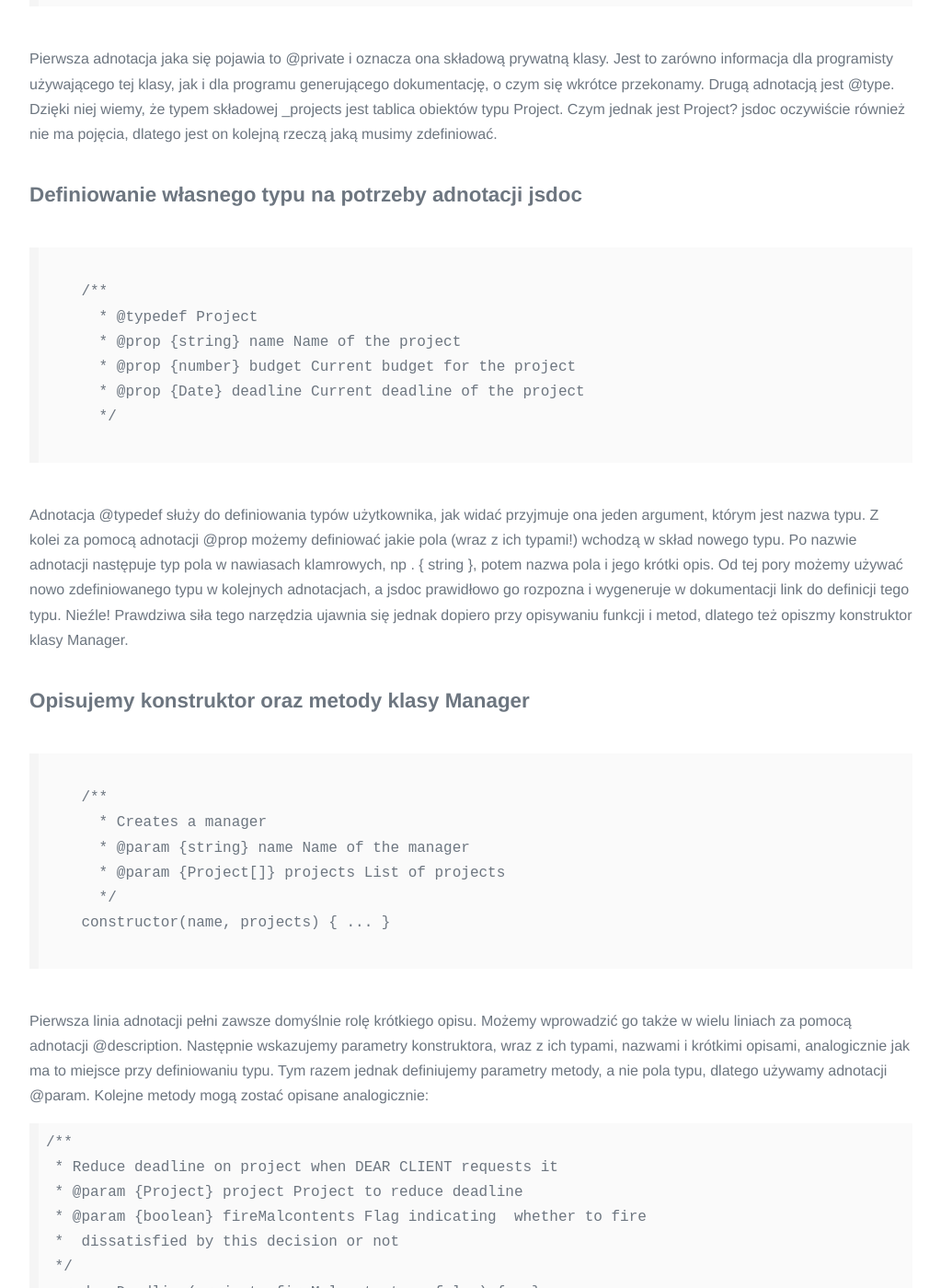
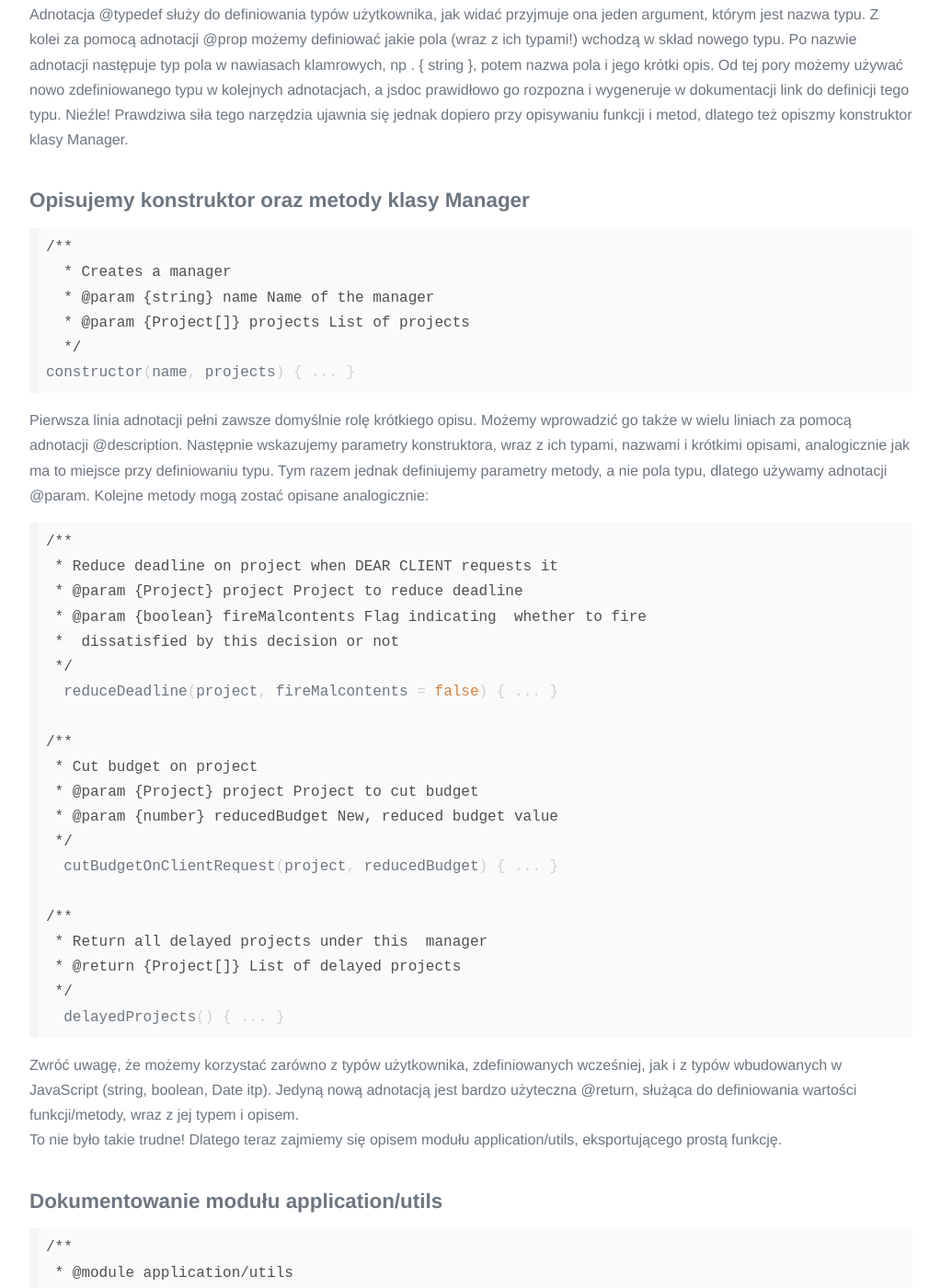
Before and after one commit to Nitrooos/Nitrooos.github.io, a Jekyll site: the page built from _posts/2019-03-27-jsdoc.html, in a window 1280 px wide and 1400 px high, scrolled down 2774 px. Shown: the whole window at 92% size, without its empty margins (128-1151 px from the left). Built offline with Jekyll 4.4.1, drawn with Linux system fonts in a browser that asks for light colours; some of the changed text lies outside the part shown.

Commit message:
[NIT] Enable sytax highlighting in all posts

```diff
--- a/_posts/2019-03-27-jsdoc.html
+++ b/_posts/2019-03-27-jsdoc.html
@@ -18,47 +18,42 @@
 <p>Jak często zdarzało się Wam tracić czas na zrozumienie kodu napisanego tak niejasno, że jego jakość ociera się o sabotaż? Czy nie byłoby wspaniale mieć chociaż opis jego interfejsu, wiedzieć co pożera na wejściu oraz co oznaczają dane produkowane przez niego na wyjściu? To właśnie dla ułatwienia życia programistom w takich (i innych!) przypadkach powstały różne sposoby umieszczania w kodzie (najczęściej w formie komentarze) specjalnych adnotacji, służących opisowi działania danego kawałka kodu (funkcji, modułu, klasy itd). Jednym z takich narzędzi jest dostępny dla JavaScript program jsdoc. </p>
 <h2>Czym jest jsdoc?</h2>
 <p>jsdoc to program, który możemy zainstalować używając managera paczek npm za pomocą prostej komendy:</p>
-<pre>npm install jsdoc --save-dev<br /></pre>
+<pre>
+    npm install jsdoc --save-dev
+</pre>
 <p>Potrafi wykrywać on specjalne adnotacje w kodzie JavaScript, umieszczone jako część komentarza (pomiędzy znakami /** tutaj zawartość do zinterpretowania przez jsdoc */). Adnotacje te opisują np. znaczenie i typy poszczególnych parametrów wywołania funkcji, jej wartość i typ, opisują zastosowanie i zakres odpowiedzialności klasy itp. Wachlarz możliwości jest naprawdę szeroki (co, choć częściowo, postaram się pokazać w tym wpisie). </p>
 <p>Adnotacje w tym kształcie już okazują się przydatne dla programistów, którzy będą pracowali nad naszym kodem w przyszłości, ponieważ lepiej i szybciej zrozumieją intencje autora, to jednak nie wszystko! Narzędzia tego możemy użyć do <strong>generowania dokumentacji kodu</strong> na podstawie samych adnotacji i treści w nich zawartych. Możemy robić to w sposób zautomatyzowany, w formacie gotowych do przeglądania stron HTML. Jakie to ma zastosowanie? Wyobraźmy sobie, że pracujemy nad projektem, z którego potencjalnie (od strony programistycznej) korzystać może wiele osób/organizacji. Interesować je będzie możliwość wykorzystania naszego kodu, jednak bez wgłębiania się w szczegóły implementacji. W takiej sytuacji udostępnienie im dokumentacji jest zbawienne, a dzięki jsdoc możemy wygenerować ją w każdej chwili.</p>
 <h2>Przejdźmy do konkretów!</h2>
 <p>Zaczniemy od stworzenia kodu składającego się z deklaracji klasy wraz z jej metodami oraz prostego modułu i typu. Poniższy kod jest wyłącznie przykładowy, nie należy wyciągać na jego podstawie wniosków dotyczących spojrzenia autora na świat ;) Zadeklarowana zostanie prosta klasa “Manager” z kilkoma metodami, umożliwiającymi obiektom tej klasy sprawne zarządzanie projektami w organizacji:</p>
-<pre>
-  <code>
+{% highlight javascript %}
 class Manager {
   _projects = [];
   _name;
 
-      constructor(name, projects) { … }
-      reduceDeadline(project, fireMalcontents = false) { … }
-      cutBudgetOnClientRequest(project, reducedBudget) { … }
-      delayedProjects() { … }
+  constructor(name, projects) { ... }
+  reduceDeadline(project, fireMalcontents = false) { ... }
+  cutBudgetOnClientRequest(project, reducedBudget) { ... }
+  delayedProjects() { ... }
 }
-  </code>
-</pre>
+{% endhighlight %}
 <p>Oczywiście w przypadku tak prostej klasy możemy domyśleć się jak (mniej więcej) powinny zachowywać się zadeklarowane metody. Nie wiemy jednak dokładnie w jaki sposób zmieniają one stan obiektu oraz czy zwracają jakąś wartość. Dodatkowo same nazwy mogą okazać się mylące lub nieścisłe (słowo “Manager” oznaczać może przecież zarządców zupełnie w zupełnie różnych kontekstach). Dodatkowo, w prawdziwych projektach, kod potrafi być znacznie bardziej złożony. </p>
 <p>Drugim kawałkiem do udokumentowania będzie prosty moduł, eksportujący jedną funkcję, służącą do usuwania duplikatów z tablicy obiektów:</p>
-<pre>
-  <code>
+{% highlight javascript %}
 const unique = (list) =>
   list.filter((element, index) => list.indexOf(element) === index);
 
 export {
   unique
 }
-  </code>
-</pre>
+{% endhighlight %}
 <p>Tutaj sprawa jest jeszcze prostsza, ale nawet mając podaną nazwę funkcji trzeba się na chwilę wczytać w jej implementację, aby zrozumieć jej sposób działania, typ parametru i wartość.</p>
 <h2>Dodajmy pierwsze adnotacje jsdoc!</h2>
 <p>Zaczniemy od klasy Manager, poprzez dodanie nad jej definicją jednolinijkowej adnotacji:</p>
-<pre>
-  <code>
+{% highlight javascript %}
 /** Class representing a standard manager in your company */
-  </code>
-</pre>
+{% endhighlight %}
 <p>Dzięki niej wiemy już jaki tym managera miał na myśli programista. Następnie opiszmy pola klasy: _projects i _name:</p>
-<pre>
-  <code>
+{% highlight javascript %}
 /**
   * List of all projects which manager is responsible for
   * @private
@@ -71,63 +66,63 @@
   * @private
   */
 _name;
-  </code>
-</pre>
+{% endhighlight %}
 <p>Pierwsza adnotacja jaka się pojawia to @private i oznacza ona składową prywatną klasy. Jest to zarówno informacja dla programisty używającego tej klasy, jak i dla programu generującego dokumentację, o czym się wkrótce przekonamy. Drugą adnotacją jest @type. Dzięki niej wiemy, że typem składowej _projects jest tablica obiektów typu Project. Czym jednak jest Project? jsdoc oczywiście również nie ma pojęcia, dlatego jest on kolejną rzeczą jaką musimy zdefiniować.</p>
 <h3>Definiowanie własnego typu na potrzeby adnotacji jsdoc</h3>
-<pre>
-  <code>
+{% highlight javascript %}
 /**
   * @typedef Project
   * @prop {string} name Name of the project
   * @prop {number} budget Current budget for the project
   * @prop {Date} deadline Current deadline of the project
   */
-  </code>
-</pre>
+{% endhighlight %}
 <p>Adnotacja @typedef służy do definiowania typów użytkownika, jak widać przyjmuje ona jeden argument, którym jest nazwa typu. Z kolei za pomocą adnotacji @prop możemy definiować jakie pola (wraz z ich typami!) wchodzą w skład nowego typu. Po nazwie adnotacji następuje typ pola w nawiasach klamrowych, np . { string }, potem nazwa pola i jego krótki opis. Od tej pory możemy używać nowo zdefiniowanego typu w kolejnych adnotacjach, a jsdoc prawidłowo go rozpozna i wygeneruje w dokumentacji link do definicji tego typu. Nieźle! Prawdziwa siła tego narzędzia ujawnia się jednak dopiero przy opisywaniu funkcji i metod, dlatego też opiszmy konstruktor klasy Manager.</p>
 <h3>Opisujemy konstruktor oraz metody klasy Manager</h3>
-<pre>
-  <code>
+{% highlight javascript %}
 /**
   * Creates a manager
   * @param {string} name Name of the manager
   * @param {Project[]} projects List of projects
   */
 constructor(name, projects) { ... }
-  </code>
-</pre>
+{% endhighlight %}
 <p>Pierwsza linia adnotacji pełni zawsze domyślnie rolę krótkiego opisu. Możemy wprowadzić go także w wielu liniach za pomocą adnotacji @description. Następnie wskazujemy parametry konstruktora, wraz z ich typami, nazwami i krótkimi opisami, analogicznie jak ma to miejsce przy definiowaniu typu. Tym razem jednak definiujemy parametry metody, a nie pola typu, dlatego używamy adnotacji @param. Kolejne metody mogą zostać opisane analogicznie:</p>
-<pre><code>/**
+{% highlight javascript %}
+/**
  * Reduce deadline on project when DEAR CLIENT requests it
  * @param {Project} project Project to reduce deadline
  * @param {boolean} fireMalcontents Flag indicating  whether to fire
  *  dissatisfied by this decision or not
  */
-  reduceDeadline(project, fireMalcontents = false) { … }
+  reduceDeadline(project, fireMalcontents = false) { ... }
 
 /**
  * Cut budget on project
  * @param {Project} project Project to cut budget
  * @param {number} reducedBudget New, reduced budget value
  */
-  cutBudgetOnClientRequest(project, reducedBudget) { … }
+  cutBudgetOnClientRequest(project, reducedBudget) { ... }
 
 /**
  * Return all delayed projects under this  manager
  * @return {Project[]} List of delayed projects
  */
-  delayedProjects() { … }</code></pre>
+  delayedProjects() { ... }
+{% endhighlight %}
 <p>Zwróć uwagę, że możemy korzystać zarówno z typów użytkownika, zdefiniowanych wcześniej, jak i z typów wbudowanych w JavaScript (string, boolean, Date itp). Jedyną nową adnotacją jest bardzo użyteczna @return, służąca do definiowania wartości funkcji/metody, wraz z jej typem i opisem.</p>
 <p>To nie było takie trudne! Dlatego teraz zajmiemy się opisem modułu application/utils, eksportującego prostą funkcję.</p>
 <h3>Dokumentowanie modułu application/utils</h3>
-<pre><code>/**
+{% highlight javascript %}
+/**
  * @module application/utils
  * @description
  * This is a module with some helper functions
- */</code></pre>
+ */
+{% endhighlight %}
 <p>Taka adnotacja (@module) definiuje moduł w aplikacji, to znaczy jednostkę kodu eksportującą pewne wartości za pomocą instrukcji export. Jedyną funkcję w ramach tego modułu (dla przypomnienia, jest to funkcja unique, usuwająca duplikaty z listy) można zdefiniować taki opis:</p>
-<pre><code>/**
+{% highlight javascript %}
+/**
  * Removes duplicates from list
  * @function
  * @example
@@ -135,17 +130,22 @@
  * -> [1, 2, 3, 4, 5]
  * @param {any[]} list List of elements
  * @return {any[]} Unique  elements of original list
- */</code></pre>
+ */
+{% endhighlight %}
 <p>Dodajemy tutaj prosty opis, wskazujemy, że jest to funkcja (@function), a następnie pokazujemy przykład użycia. Bywa to szczególnie przydatne w przypadku, gdy w samym opisie trudno zwięźle zawrzeć sposób działania funkcji. Adnotacja @example tworzy w dokumentacji fragment zapisany fontem o stałej szerokości. Właśnie dlatego idealnie nadaje się do podania przykładów wywołania funkcji z różnymi argumentami oraz ich wartości dla tych przypadków. Następnie mamy znane już adnotacje @param i @return. Tym razem jako typ podajemy tablicę obiektów dowolnego typu, ponieważ funkcja unique nie ogranicza się do filtrowania napisów czy liczb, stąd jako typ pojawia się any[].</p>
 <h2>Świetnie! Ale w jaki sposób wygenerować dokumentację?</h2>
 <p>Najprostszym sposobem na użycie jsdoc’a jest dodanie odpowiedniego wpisu w pliku package.json projektu:</p>
-<pre><code>"scripts": {
-  …
+{% highlight javascript %}
+"scripts": {
+  ...
   "jsdoc": "jsdoc -d docs/frontend -r src/",
-  …
-}</code></pre>
+  ...
+}
+{% endhighlight %}
 <p>Od tej pory dokumentację można wygenerować wydając polecenie:</p>
-<pre>npm run jsdoc<br /></pre>
+<pre>
+    npm run jsdoc
+</pre>
 <p>w konsoli. Poprzez opcję -d (bądź równoważną --destination) możemy określić katalog, w którym przechowywana będzie wygenerowana dokumentacja. Opcja -r (równoważny --recurse) oznacza, że tworząc dokumentację przeszukiwane będą wszystkie pliki wewnątrz katalogu źródłowego i jego podkatalogów. Szczegółowość generowanego dokumentu kontrolować można opcją -p (--private), kontrolującą czy w dokumentacji zamieszczać także symbole opatrzone adnotacją @private.</p>
 <p>A tak wygląda przykładowa, końcowa dokumentacja dla naszych przykładów:</p>
 <div>
```
Also changed, not shown: _posts/2019-04-10-automatyczne-dzielenie-wyrazow-na-sylaby-hyphenation.html (+38 -19 lines), _posts/2019-04-24-mechanizm-uwierzytelniania-na-serwerach-przedprodukcyjnych.html (+60 -33 lines), _posts/2019-05-08-zarzadzanie-wydaniami-git.html (+11 -3 lines), _posts/2019-05-15-hyphenatepipe-uzupelnienie.html (+7 -3 lines). Lines whose indentation alone changed are shown as unchanged.
